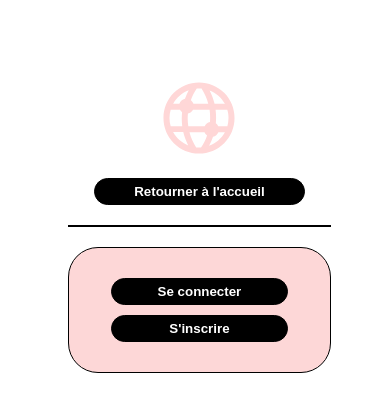
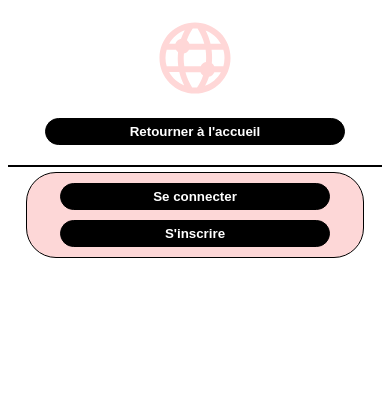
Before and after one commit to AliciaPetitpas/P7-Creer-un-reseau-social-d-entreprise, a Vue app in the folder front/: page / in a window 390 px wide. Shown: the top 412 px of the page. Built offline with nearby package versions, Linux system fonts and the light colour scheme.

Commit message:
Modifications style css

```diff
--- a/front/src/App.vue
+++ b/front/src/App.vue
@@ -9,9 +9,7 @@
 #app {
   font-family: Avenir, Helvetica, Arial, sans-serif;
   text-align: center;
-  justify-content: center;
-  margin: auto;
-  width: 70%;
+  padding: 0;
 }
 
 header {
@@ -23,9 +21,10 @@ header {
     background-color: #fdd7d7;
     border: 1px solid black;
     border-radius: 30px;
-    margin-top: 20px;
+    margin: 20px auto 0 auto;
     display: flex;
     flex-direction: column;
+    width: 50%;
 }
 
 button {
@@ -33,7 +32,7 @@ button {
     flex-direction: column;
     margin: 10px auto 10px auto;
     padding: 5px;
-    width: 40%;
+    width: 30%;
     align-items: center;
     border-style: none;
     background-color: black;
@@ -53,11 +52,12 @@ span {
 }
 
 div {
-  padding: 20px;
+  padding: 10px auto 0 auto;
 }
 
 input {
-    margin: 5px;
+  width: 50%;
+  margin: 10px auto 0 auto;
 }
 
 p {
@@ -66,15 +66,14 @@ p {
 
 /* RESPONSIVE MOBILE */
  @media (max-width: 768px) {
-   #app {
+   #main {
      width: 90%;
+     margin: 5px auto 0 auto;
    }
 
    button {
      width: 80%;
    }
-
-
  }
 
 </style>
```
